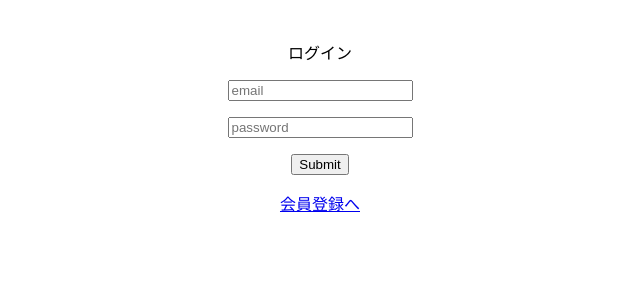
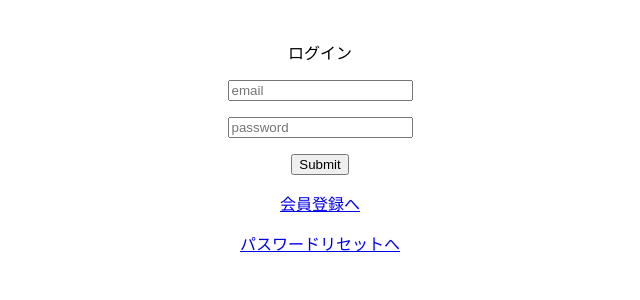
Before and after one commit to dmorita00/nextjs-supabase-auth, a Next.js app in the folder nextjs/: page /sign-in in a window 1280 px wide. Shown: the top 300 px of the page, without its empty margins (320-960 px from the left). Built offline with nearby package versions, Linux system fonts and the light colour scheme; no server answers.

Commit message:
chore: Add password reset link to sign-in form

```diff
--- a/nextjs/src/app/sign-in/_components/SignInForm.tsx
+++ b/nextjs/src/app/sign-in/_components/SignInForm.tsx
@@ -45,6 +45,7 @@ export default function SignInForm() {
       <button type="submit">Submit</button>
       {hasError && <div>エラーが発生しました。</div>}
       <Link href="/sign-up">会員登録へ</Link>
+      <Link href="/recovery">パスワードリセットへ</Link>
     </form>
   );
 }
```
